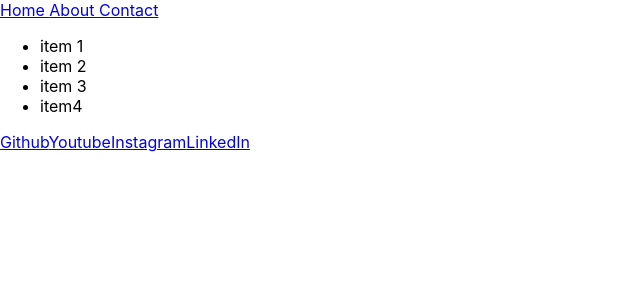
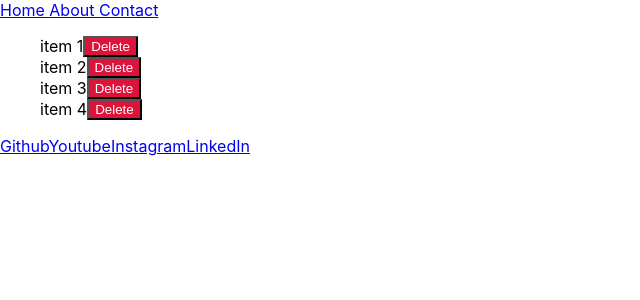
Before and after one commit to poojaduddalwar/FSWDevReact, a React (Create React App) app: page / in a window 1280 px wide. Shown: the top 300 px of the page, without its empty margins (0-640 px from the left). Built offline with nearby package versions, Linux system fonts and the light colour scheme; the HTML template or start-up script is replaced by a standard one.

Commit message:
components and props in react

```diff
--- a/src/components/Content.js
+++ b/src/components/Content.js
@@ -1,11 +1,25 @@
+import ListItem from "./ListItem";
+
 const Content = () => {
 
-    const chores = ["item 1", "item 2", "item 3", "item4"]
+    const chores = ["item 1", "item 2", "item 3", "item 4"]
     return (
         <div className="container">
             <ul>
                 {
-                    chores.map(chore => <li>{chore}</li>)
+                    // chores.map(chore =>  <ListItem fruit={"apple"} a={chore} b={chores}/>)
+
+                    // these values which we are passing are called props . these are just values u may or maynot pass to a component
+
+                    // so we can pass n no. of things using this syntax . so here we are passing the actual item which is been maped over and the array
+                    // so in the ListItem.js file the ListItem function the values variable receives an object of whatever you have passed
+                    //so it looks like : p = {
+                    //     fruit:"apple",
+                    //     chore:"whatever it is",
+                    //     chores:[]
+                    // }
+
+                    chores.map(chore =>  <ListItem a={chore}/>)
                 }
             </ul>
         </div>
--- /dev/null
+++ b/src/components/ListItem.js
@@ -0,0 +1,15 @@
+// const ListItem = ({a}) => {       OR
+const ListItem = (values) => {
+    return (
+        <li>
+            <div>
+                {/* {a}      OR  */}
+                {values.a }
+            </div>
+            <button style={{ background: 'crimson', color: 'white' }}>Delete</button>
+        </li>
+
+    );
+}
+
+export default ListItem;
--- a/src/index.css
+++ b/src/index.css
@@ -11,3 +11,7 @@ code {
   font-family: source-code-pro, Menlo, Monaco, Consolas, 'Courier New',
     monospace;
 }
+
+li{
+  display: flex;
+}
```
Also changed, not shown: src/Navbar.js (deleted, +0 -11 lines).
